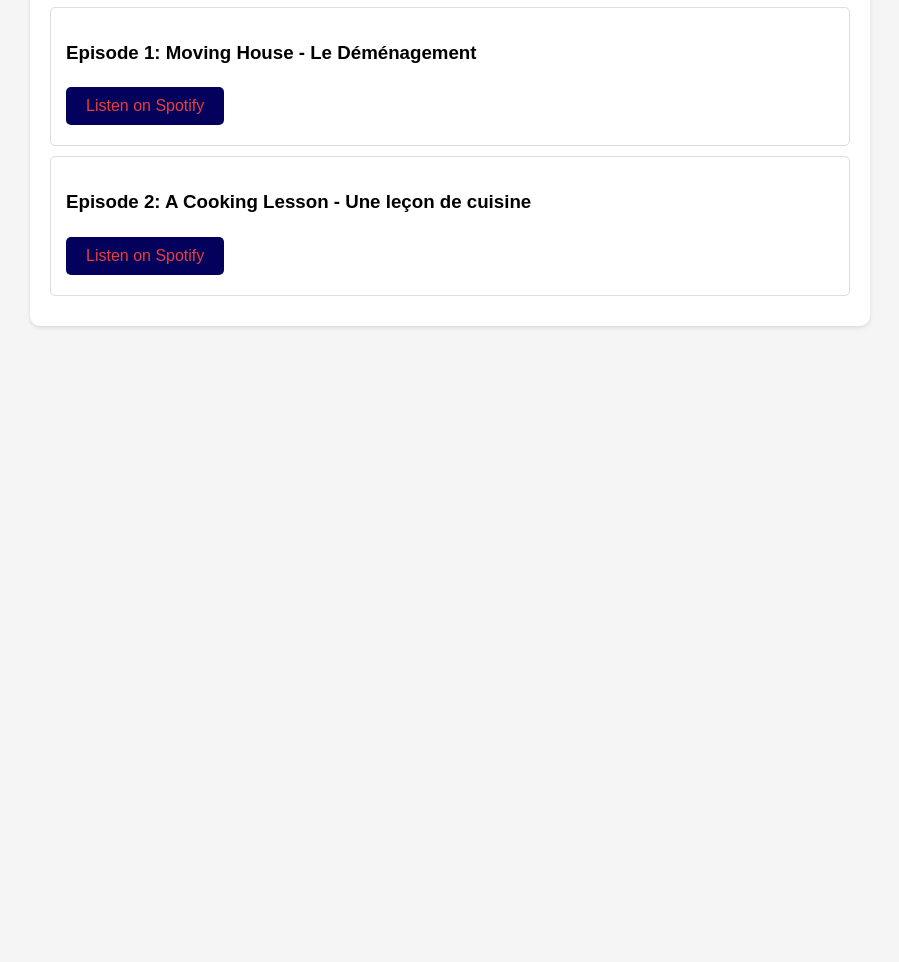
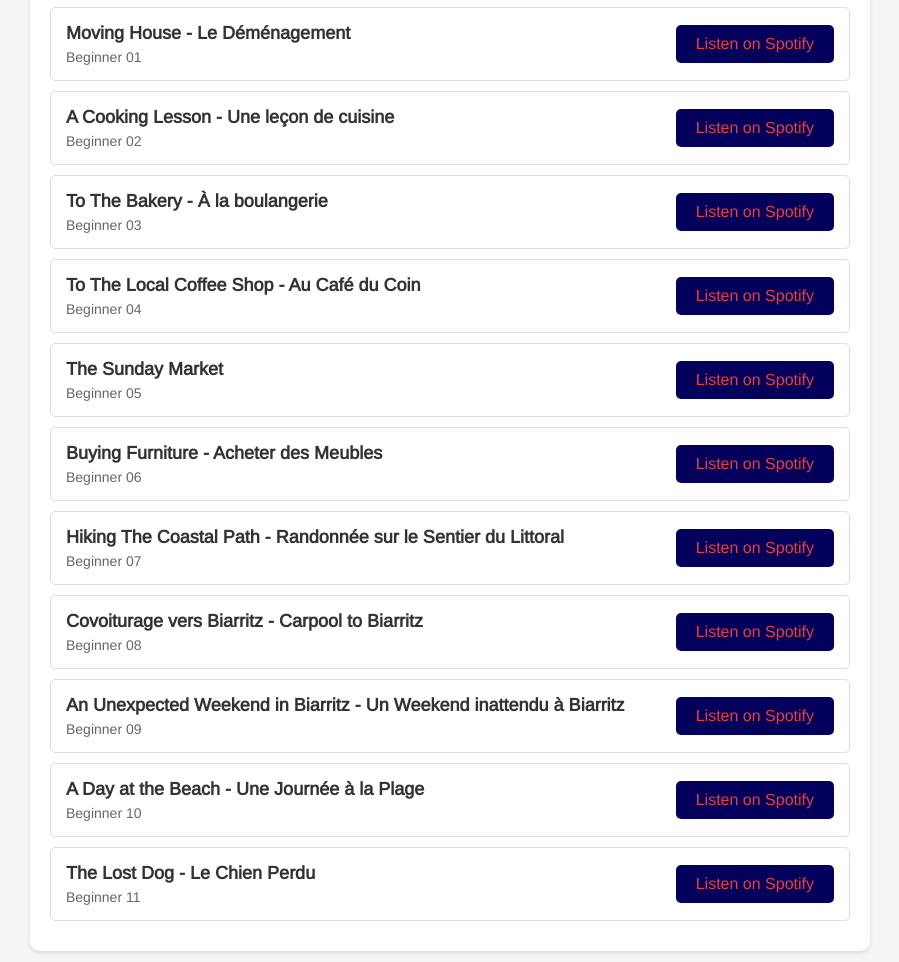
Before and after one commit to HighFrequencyfrench/french-progress-tracker, a plain HTML site: page index.html in a window 1280 px wide. Shown: the part 133-1095 px from the top of the page, without its empty margins (190-1089 px from the left). Before the commit the page ends 800 px from the top, so only its background shows below. Drawn offline with nearby package versions, Linux system fonts and the light colour scheme.

Commit message:
Update index.html

```diff
--- a/index.html
+++ b/index.html
@@ -1,10 +1,14 @@
 <!DOCTYPE html>
 <html>
 <head>
-    <title>French Learning Tracker</title>
+    <title>French From the Start - Season 2</title>
+    <!-- Add Google Fonts -->
+    <link rel="preconnect" href="https://fonts.googleapis.com">
+    <link rel="preconnect" href="https://fonts.gstatic.com" crossorigin>
+    <link href="https://fonts.googleapis.com/css2?family=Arimo&display=swap" rel="stylesheet">
     <style>
         body {
-            font-family: Arial;
+            font-family: 'Arimo', sans-serif;
             margin: 20px;
             padding: 20px;
             background: #f5f5f5;
@@ -22,6 +26,25 @@
             margin: 10px 0;
             padding: 15px;
             border-radius: 5px;
+            display: flex;
+            justify-content: space-between;
+            align-items: center;
+            flex-wrap: wrap;
+            gap: 10px;
+        }
+        .episode-info {
+            flex: 1;
+        }
+        .episode-title {
+            margin: 0;
+            color: #333;
+            font-size: 18px;
+            font-family: 'Arimo', sans-serif;
+        }
+        .episode-level {
+            color: #666;
+            font-size: 14px;
+            margin-top: 5px;
         }
         .button {
             background: #03015b;
@@ -32,21 +55,107 @@
             cursor: pointer;
             text-decoration: none;
             display: inline-block;
-            margin: 5px 0;
+            font-weight: normal;
+            font-family: 'Arimo', sans-serif;
+            transition: opacity 0.2s;
+        }
+        .button:hover {
+            opacity: 0.9;
         }
     </style>
 </head>
 <body>
     <div class="container">
         <h1>French From the Start - Season 2</h1>
+
         <div class="episode">
-            <h3>Episode 1: Moving House - Le Déménagement</h3>
+            <div class="episode-info">
+                <h3 class="episode-title">Moving House - Le Déménagement</h3>
+                <div class="episode-level">Beginner 01</div>
+            </div>
             <a href="https://open.spotify.com/episode/2YNKRg1EaPYvgThs1cibda" class="button" target="_blank">Listen on Spotify</a>
         </div>
+
         <div class="episode">
-            <h3>Episode 2: A Cooking Lesson - Une leçon de cuisine</h3>
+            <div class="episode-info">
+                <h3 class="episode-title">A Cooking Lesson - Une leçon de cuisine</h3>
+                <div class="episode-level">Beginner 02</div>
+            </div>
             <a href="https://open.spotify.com/episode/2TpmEqW3hZdKfqYZsolT2u" class="button" target="_blank">Listen on Spotify</a>
         </div>
+
+        <div class="episode">
+            <div class="episode-info">
+                <h3 class="episode-title">To The Bakery - À la boulangerie</h3>
+                <div class="episode-level">Beginner 03</div>
+            </div>
+            <a href="https://open.spotify.com/episode/08A20m0p38bt36UXMa03Ly" class="button" target="_blank">Listen on Spotify</a>
+        </div>
+
+        <div class="episode">
+            <div class="episode-info">
+                <h3 class="episode-title">To The Local Coffee Shop - Au Café du Coin</h3>
+                <div class="episode-level">Beginner 04</div>
+            </div>
+            <a href="https://open.spotify.com/episode/39aIxY3cBGnsRinRh3MyIZ" class="button" target="_blank">Listen on Spotify</a>
+        </div>
+
+        <div class="episode">
+            <div class="episode-info">
+                <h3 class="episode-title">The Sunday Market</h3>
+                <div class="episode-level">Beginner 05</div>
+            </div>
+            <a href="https://open.spotify.com/episode/33KpMcdKeGpseedWfNr5SD" class="button" target="_blank">Listen on Spotify</a>
+        </div>
+
+        <div class="episode">
+            <div class="episode-info">
+                <h3 class="episode-title">Buying Furniture - Acheter des Meubles</h3>
+                <div class="episode-level">Beginner 06</div>
+            </div>
+            <a href="https://open.spotify.com/episode/6HdzfOP8JqGv0TTtGxfwed" class="button" target="_blank">Listen on Spotify</a>
+        </div>
+
+        <div class="episode">
+            <div class="episode-info">
+                <h3 class="episode-title">Hiking The Coastal Path - Randonnée sur le Sentier du Littoral</h3>
+                <div class="episode-level">Beginner 07</div>
+            </div>
+            <a href="https://open.spotify.com/episode/6Pv4mcJY8qgoOP8KLQyNKd" class="button" target="_blank">Listen on Spotify</a>
+        </div>
+
+        <div class="episode">
+            <div class="episode-info">
+                <h3 class="episode-title">Covoiturage vers Biarritz - Carpool to Biarritz</h3>
+                <div class="episode-level">Beginner 08</div>
+            </div>
+            <a href="https://open.spotify.com/episode/5HysUdyV6wIrMmjoPOG7XW" class="button" target="_blank">Listen on Spotify</a>
+        </div>
+
+        <div class="episode">
+            <div class="episode-info">
+                <h3 class="episode-title">An Unexpected Weekend in Biarritz - Un Weekend inattendu à Biarritz</h3>
+                <div class="episode-level">Beginner 09</div>
+            </div>
+            <a href="https://open.spotify.com/episode/4IuoGukMevv4YVEBxk5DRe" class="button" target="_blank">Listen on Spotify</a>
+        </div>
+
+        <div class="episode">
+            <div class="episode-info">
+                <h3 class="episode-title">A Day at the Beach - Une Journée à la Plage</h3>
+                <div class="episode-level">Beginner 10</div>
+            </div>
+            <a href="https://open.spotify.com/episode/2wc7g8pEu8UAUFs8ICWAVo" class="button" target="_blank">Listen on Spotify</a>
+        </div>
+
+        <div class="episode">
+            <div class="episode-info">
+                <h3 class="episode-title">The Lost Dog - Le Chien Perdu</h3>
+                <div class="episode-level">Beginner 11</div>
+            </div>
+            <a href="https://open.spotify.com/episode/5vKWriOGlKJ0HPtzGtst2X" class="button" target="_blank">Listen on Spotify</a>
+        </div>
+
     </div>
 </body>
 </html>
```
